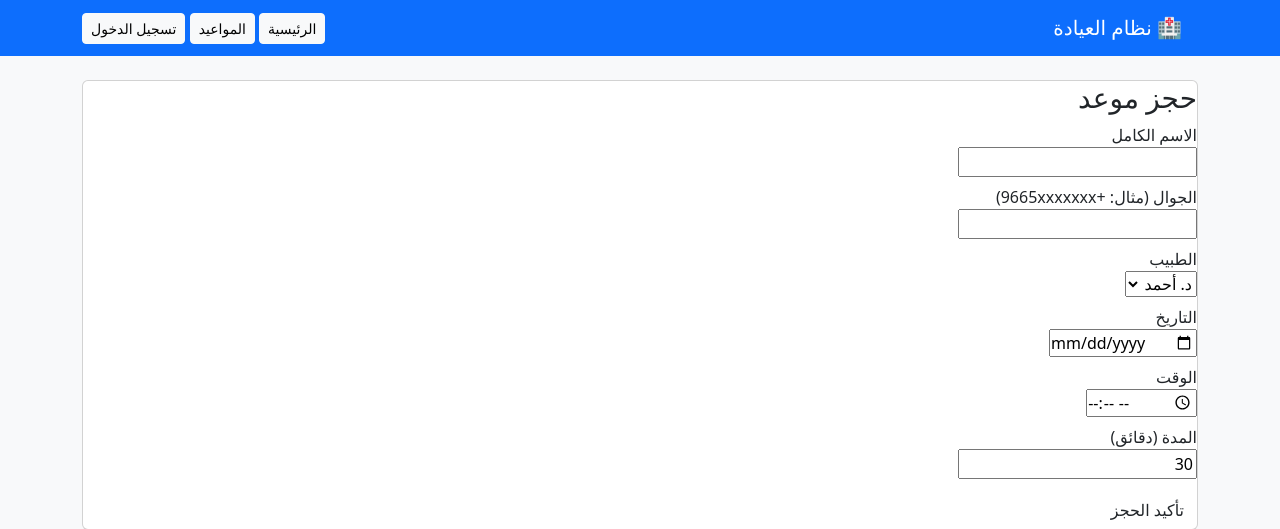
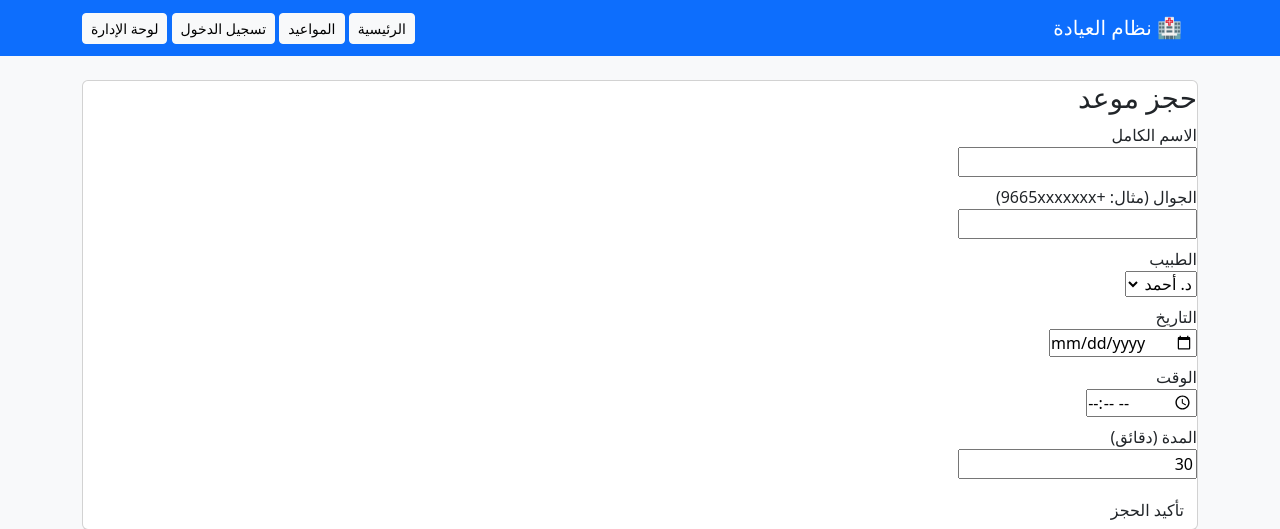
Before and after one commit to mshrf3334-star/clinic-appointments, a Flask app: page /book in a window 1280 px wide. Shown: the top 529 px of the page. Run offline with Flask 3, Linux system fonts and the light colour scheme; data comes from the database, SQL or seed files in the repository.

Commit message:
Update base.html

```diff
--- a/templates/base.html
+++ b/templates/base.html
@@ -6,6 +6,7 @@
     <link href="https://cdn.jsdelivr.net/npm/bootstrap@5.3.2/dist/css/bootstrap.min.css" rel="stylesheet">
 </head>
 <body class="bg-light">
+
     <!-- شريط التنقل -->
     <nav class="navbar navbar-expand-lg navbar-dark bg-primary mb-4">
         <div class="container">
@@ -14,6 +15,7 @@
                 <a class="btn btn-light btn-sm" href="/">الرئيسية</a>
                 <a class="btn btn-light btn-sm" href="/appointments">المواعيد</a>
                 <a class="btn btn-light btn-sm" href="/login">تسجيل الدخول</a>
+                <a class="btn btn-light btn-sm" href="/admin">لوحة الإدارة</a>
             </div>
         </div>
     </nav>
```
